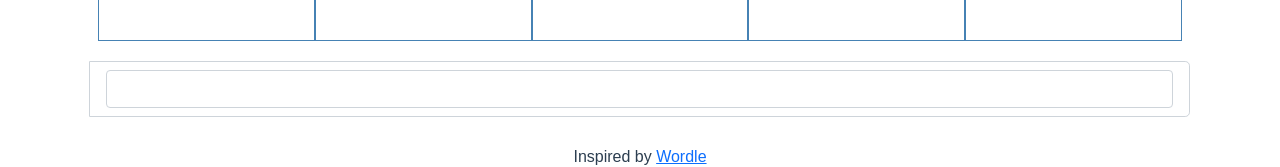
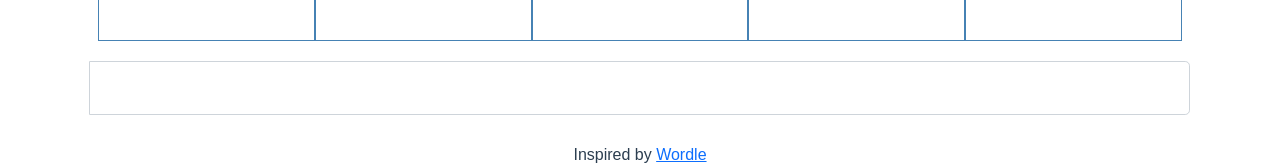
Before and after one commit to Zabedz/Wordle-Clone, a Vue app: page / in a window 1280 px wide. Shown: the part 415-582 px from the top of the page. Built offline with nearby package versions, Linux system fonts and the light colour scheme.

Commit message:
Use button to reset game after getting right answer

```diff
--- a/src/components/BoardComponent.vue
+++ b/src/components/BoardComponent.vue
@@ -12,12 +12,16 @@
         v-bind:css-array5=this.cssArray5
 
         v-bind:correctAnswer=this.correctAnswer
-        v-on:reset-board=resetBoard
     >
     </grid-component>
     <input-component
-        v-on:guess-submitted="submitGuess">
+        v-on:guess-submitted="submitGuess"
+        v-bind:disabled=correctAnswer>
     </input-component>
+    <reset-game-button-component
+        v-bind:show-button=this.correctAnswer
+        v-on:reset-game=resetBoard>
+    </reset-game-button-component>
   </div>
 </template>
 
@@ -25,6 +29,7 @@
 import HeaderComponent from "@/components/HeaderComponent";
 import GridComponent from "@/components/GridComponent";
 import InputComponent from '@/components/InputComponent';
+import ResetGameButtonComponent from "@/components/ResetGameButtonComponent";
 
 export default {
   name: "BoardComponent",
@@ -44,7 +49,7 @@ export default {
       cssArray5: [],
     }
   },
-  components: {GridComponent, HeaderComponent, InputComponent},
+  components: {ResetGameButtonComponent, GridComponent, HeaderComponent, InputComponent},
   props: {
     wordToGuess: String,
   },
@@ -83,7 +88,7 @@ export default {
       this.currentGuess = this.currentGuess + 1;
       this.checkAnswer(userGuess);
     },
-    checkAnswer(userGuess) {
+    async checkAnswer(userGuess) {
       if (userGuess === this.wordToGuess) {
         this.correctAnswer = true;
       }
@@ -102,7 +107,7 @@ export default {
       this.cssArray4 = [];
       this.cssArray5 = [];
     }
-  }
+  },
 }
 </script>
 
--- a/src/components/GridComponent.vue
+++ b/src/components/GridComponent.vue
@@ -55,15 +55,7 @@ export default {
     userGuess: String,
     correctAnswer : Boolean,
 
-    // Horizontal arrays for guesses
-    array1: String,
-    array2: String,
-    array3: String,
-    array4: String,
-    array5: String,
-
     // Array of objects to contain letters and cell state
-    // const arr: { name: string; salary: number }[] = [];
     cssArray1: {
       type: Array
     },
@@ -93,16 +85,6 @@ export default {
           return ''
       }
     }
-  },
-  mounted(){
-    this.$nextTick(()=>{
-      console.log("Inside next tick")
-      if (this.correctAnswer){
-        console.log("Correct answer")
-        alert('You got it!')
-        this.$emit('reset-board');
-      }
-    })
   },
 }
 </script>
--- a/src/components/InputComponent.vue
+++ b/src/components/InputComponent.vue
@@ -4,9 +4,10 @@
     </div>
     <form v-on:submit="onSubmit" class="form-control">
       <input v-model="userGuess"
+             :disabled="disabled"
              name="guessInput"
              type="text"
-             class="form-control"
+             class="form-control input-field"
              aria-describedby="inputGroup-sizing-lg">
     </form>
   </div>
@@ -21,6 +22,9 @@ export default {
       userGuess: '',
       guessLength : 5
     }
+  },
+  props: {
+    disabled: Boolean
   },
   methods: {
     emitGuess(guess) {
@@ -45,4 +49,8 @@ export default {
 
 <style scoped>
 
+.input-field {
+  border-width: 0px;
+  border-color: transparent;
+}
 </style>
--- /dev/null
+++ b/src/components/ResetGameButtonComponent.vue
@@ -0,0 +1,32 @@
+<template>
+  <button
+      v-if="showButton"
+      v-on:click="onSubmit"
+      type="button"
+      class="btn btn-secondary">Reset Game
+  </button>
+</template>
+
+<script>
+export default {
+  name: "ResetGameButtonComponent",
+  props: {
+    showButton: {
+      type: Boolean,
+      value: false
+    }
+  }, methods: {
+    onSubmit() {
+      console.log("On reset game");
+      this.$emit('reset-game');
+    }
+  }
+}
+</script>
+
+<style scoped>
+
+.container {
+  padding: 20px;
+}
+</style>
```
